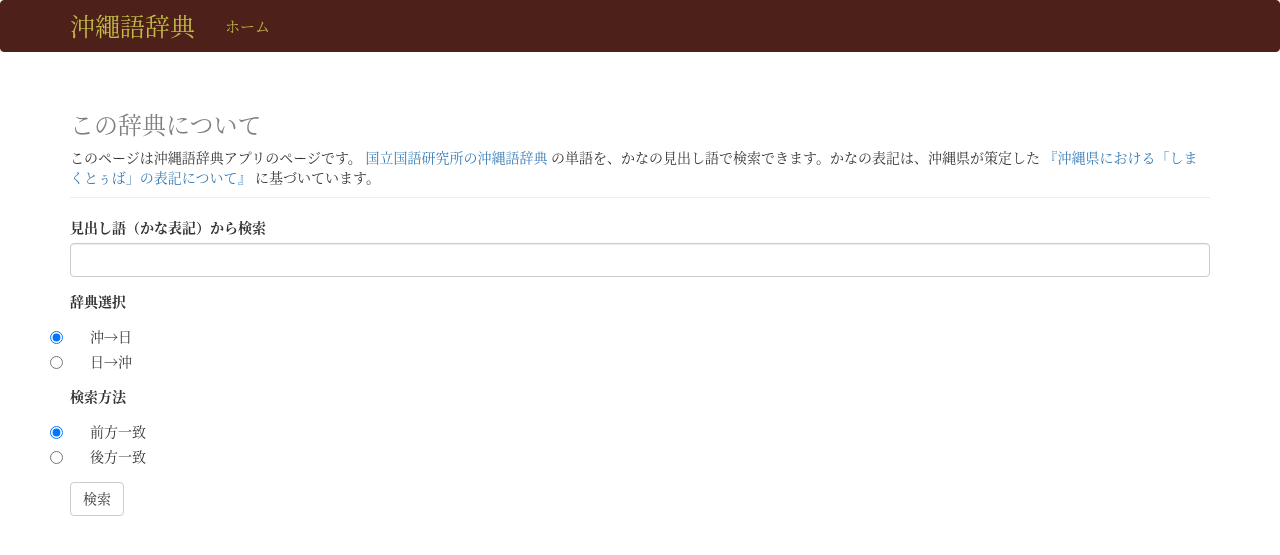
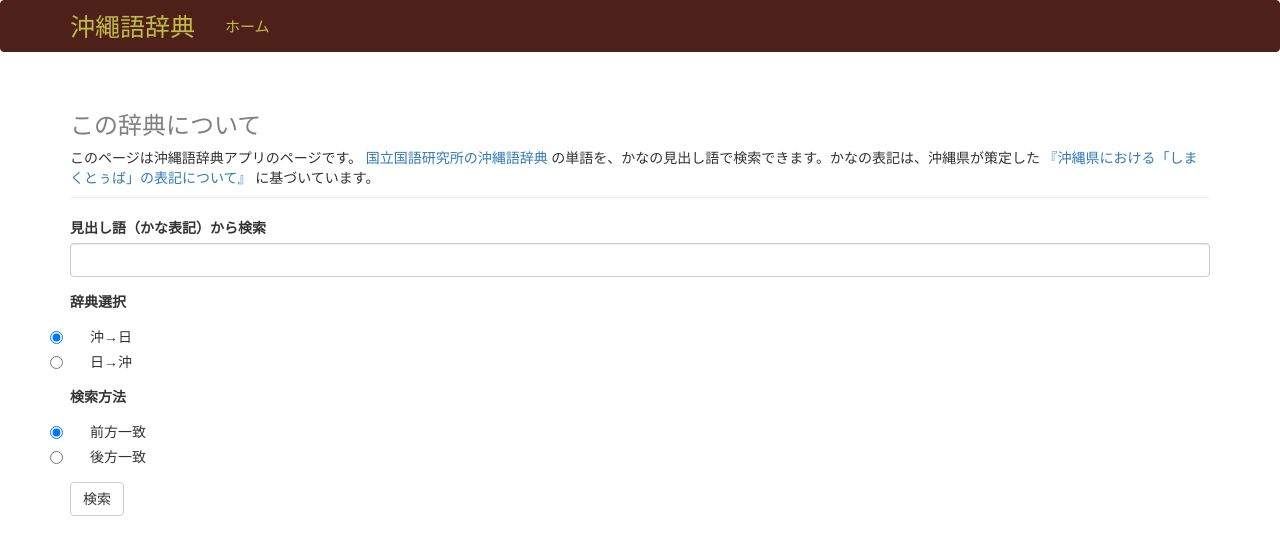
Before and after one commit to hissanova/okinawago-dictionary-app, a Flask app: page / in a window 1280 px wide. Shown: the top 555 px of the page. Run offline with Flask 2, Linux system fonts and the light colour scheme; some libraries are stand-ins or nearby versions.

Commit message:
visual improvements 2

```diff
--- a/app/static/style.css
+++ b/app/static/style.css
@@ -15,8 +15,10 @@
     font-size: 15px;;
 }
 
+@import url('https://fonts.googleapis.com/css2?family=Noto+Serif+JP:wght@500&display=swap');
+
 body {
-    font-family: "Noto Serif", "Noto Serif CJK JP";
+    font-family: "Noto Serif", "Noto Serif JP", serif;
     font-weight:500;
 }
 
@@ -31,3 +33,8 @@ h4 {
 p {
     margin-left: 15px;
 }
+
+hr { border: none;
+     border-top: 1px solid #98a820;
+     margin-top: 35px;
+}
--- a/app/templates/base.html
+++ b/app/templates/base.html
@@ -4,6 +4,9 @@
 
 {% block head %}
 {{ super() }}
+<link rel="preconnect" href="https://fonts.googleapis.com">
+<link rel="preconnect" href="https://fonts.gstatic.com" crossorigin>
+<link href="https://fonts.googleapis.com/css2?family=Noto+Serif+JP:wght@500&display=swap" rel="stylesheet">
 <link rel=stylesheet type=text/css href="{{ url_for('static', filename='style.css') }}">
 <link rel="shortcut icon" href="{{ url_for('static', filename='kanji_oki.png') }}"
       type="image/x-icon">
```
Also changed, not shown: app/templates/definition.html (+6 -6 lines).
